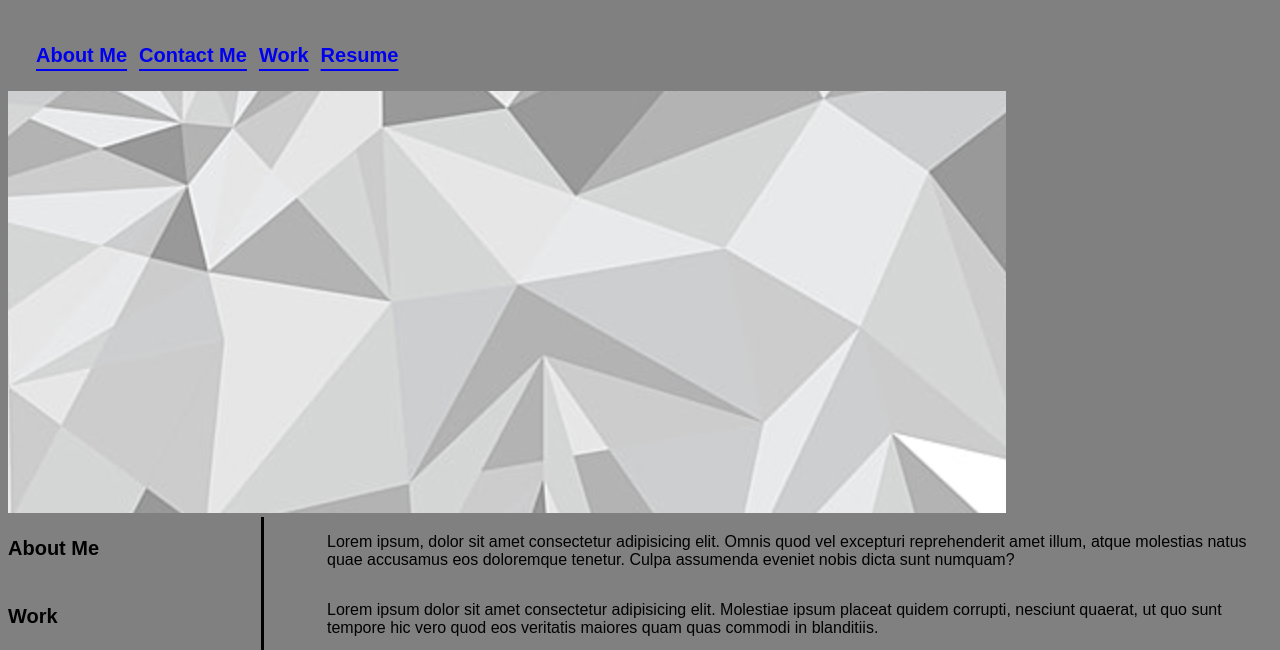
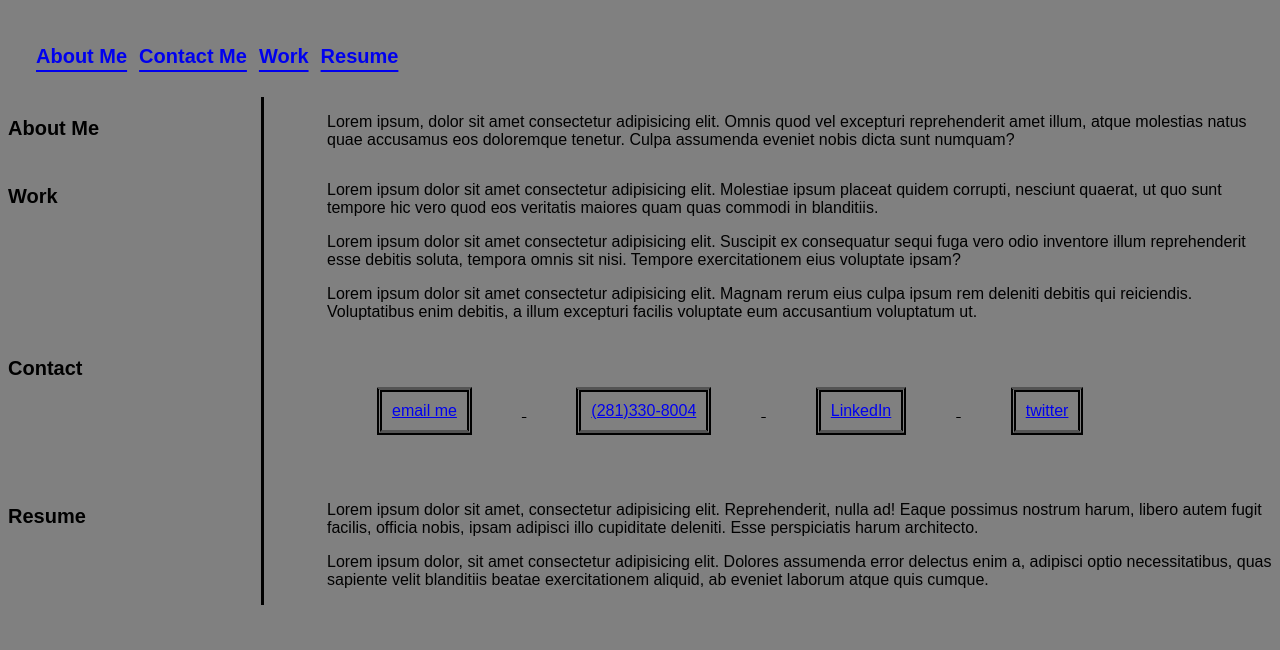
Before and after one commit to Oscar5323/Oscars-Portfolio, a plain HTML site: page index.html in a window 1280 px wide. Shown: the part 140-790 px from the top of the page. Drawn offline with Linux system fonts and the light colour scheme.

Commit message:
made changes in css

```diff
--- a/index.html
+++ b/index.html
@@ -13,18 +13,14 @@
        <h1> Oscar Mercado </h1>
 
 
-        <nav>
-            <a href="#About me">About Me</a>
+        <nav style="display: block;">
+            <a href="#About">About Me</a>
             <a href="#Contact">Contact Me</a>
             <a href="#Work">Work</a>
             <a href="#Resume">Resume</a>
         </nav>
 
     </header>
-
-    <section class="hero">
-        <img src="./pictures/Screenshot 2023-05-22 at 1.51.26 PM.png" alt="background">
-    </section>
 
     <section class="flex-container">
         <div id="About" class="flex-left">
```
Also changed, not shown: assets/style.css (line endings or trailing spaces), 1 other file.
